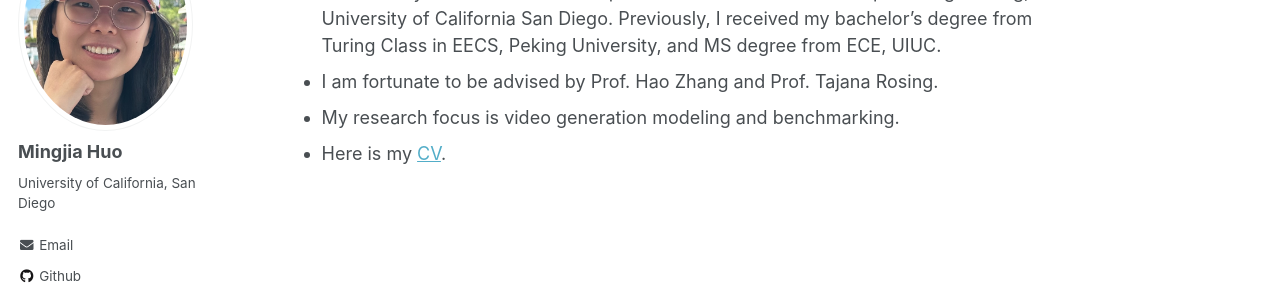
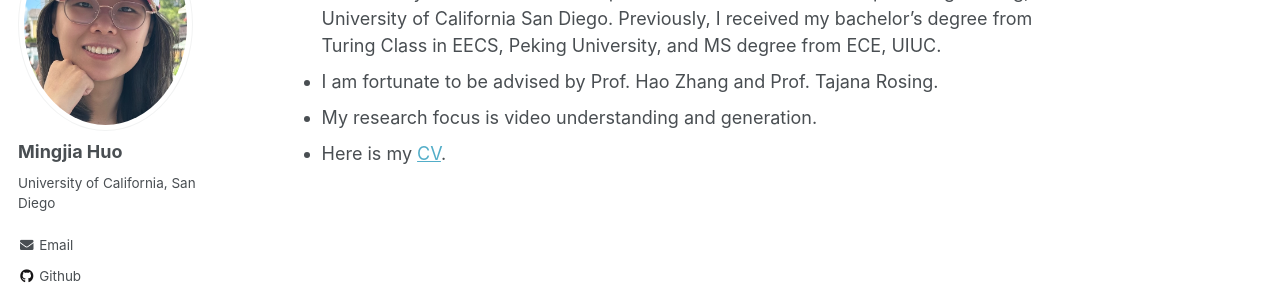
Before and after one commit to mignonjia/mignonjia.github.io, a Jekyll site: the page built from _pages/about.md, in a window 1280 px wide. Shown: the part 200-499 px from the top of the page. Built offline with Jekyll 4.4.1, drawn with Linux system fonts in a browser that asks for light colours; some web fonts are replaced.

Commit message:
update cv

```diff
--- a/_pages/about.md
+++ b/_pages/about.md
@@ -10,5 +10,5 @@ redirect_from:
 
 * I'm a third-year PhD student in Department of Electrical and Computer Engineering, University of California San Diego. Previously, I received my bachelor's degree from Turing Class in EECS, Peking University, and MS degree from ECE, UIUC.
 * I am fortunate to be advised by Prof. Hao Zhang and Prof. Tajana Rosing.
-* My research focus is video generation modeling and benchmarking.
+* My research focus is video understanding and generation.
 * Here is my [CV](files/cv.pdf).
```
Also changed, not shown: 1 other file.
